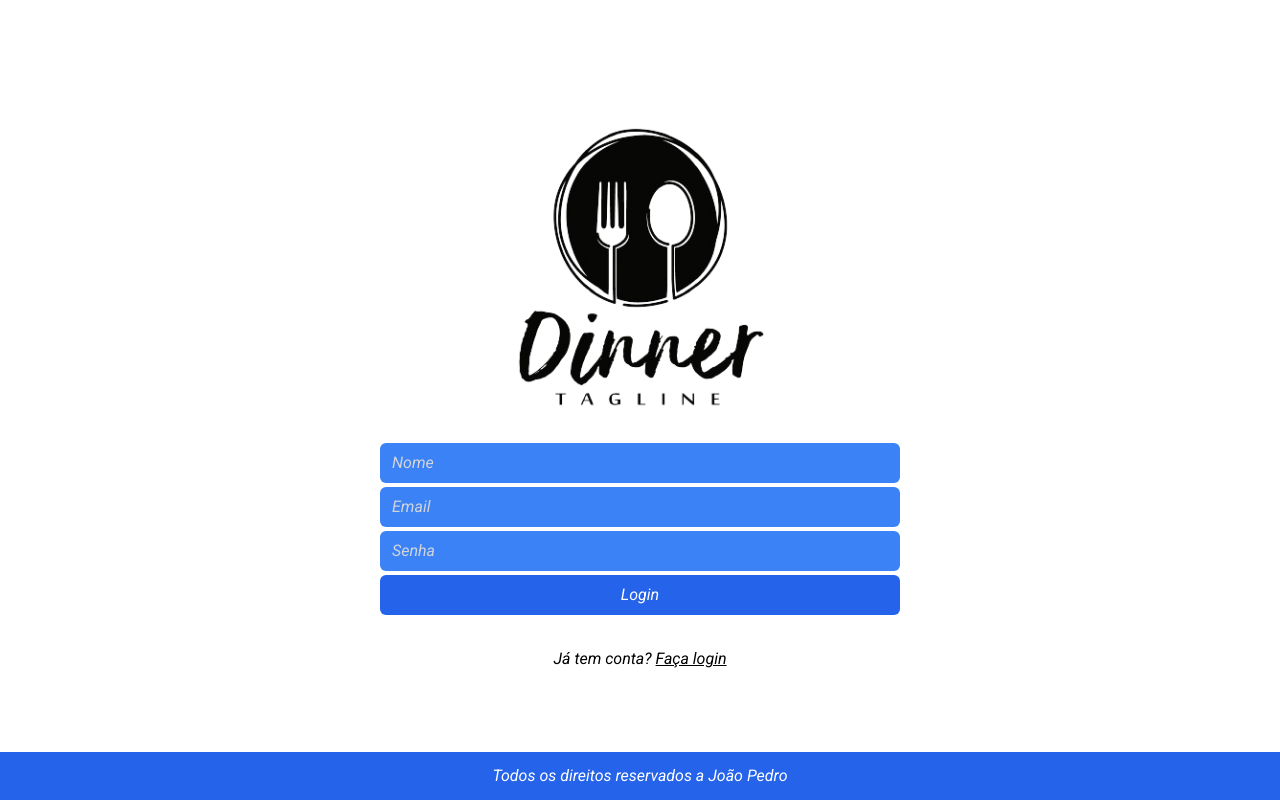
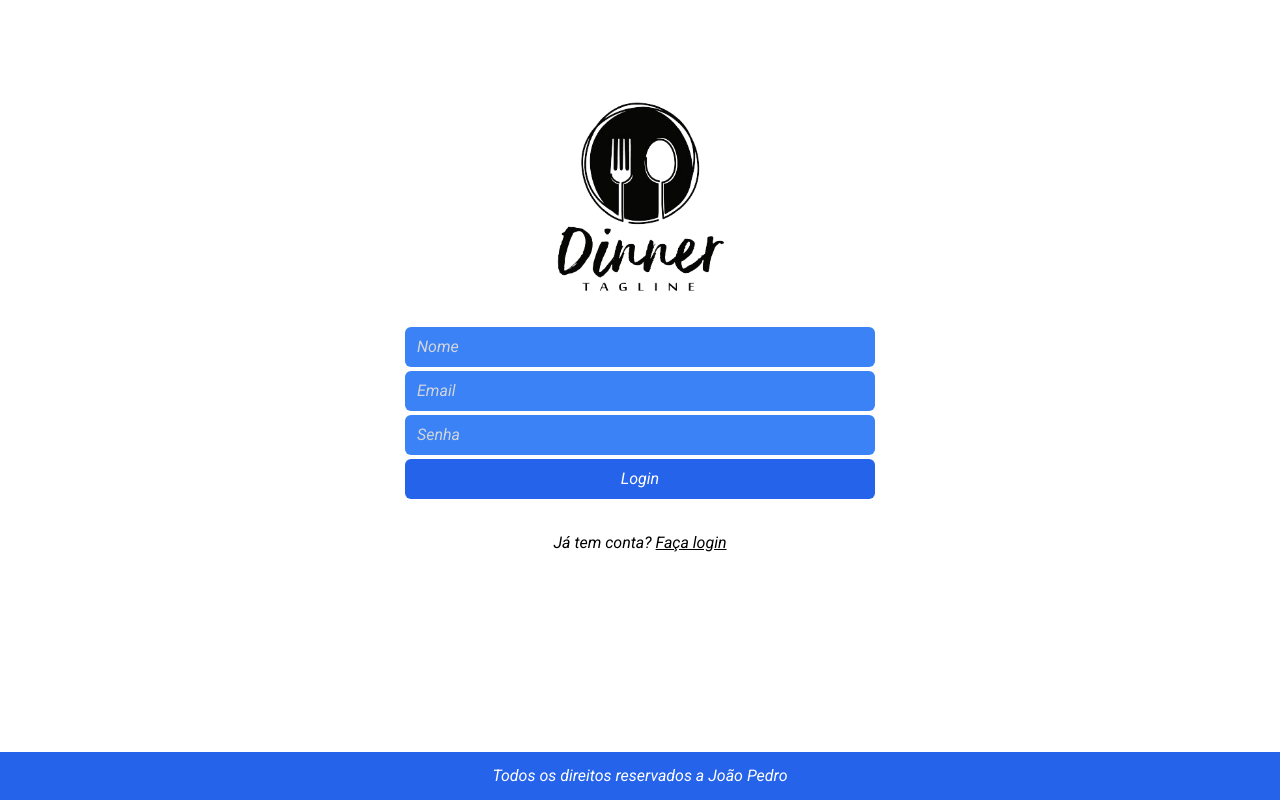
Before and after one commit to DevJoaoPeu/App_Receitas, a Next.js app in the folder web/: page /signup in a window 1280 px wide. Built offline with nearby package versions, Linux system fonts and the light colour scheme; a web font is replaced by a local one.

Commit message:
style: Reajustando a logo e a margin

```diff
--- a/web/src/pages/signup/index.tsx
+++ b/web/src/pages/signup/index.tsx
@@ -7,9 +7,9 @@ import Image from "next/image";
 const Signup = () => {
   return (
     <div>
-      <div className="flex flex-col items-center justify-center mt-[125px]">
-        <Image src={logo} className="mb-8" width={250} alt="logo" />
-        <div className="flex flex-col max-w-[520px] gap-1 w-full">
+      <div className="flex flex-col items-center justify-center mt-[100px]">
+        <Image src={logo} className="mb-8" width={170} alt="logo" />
+        <div className="flex flex-col max-w-[470px] gap-1 w-full">
           <Input type="text" placeholder="Nome" />
           <Input type="text" placeholder="Email" />
           <Input type="password" placeholder="Senha" />
```
